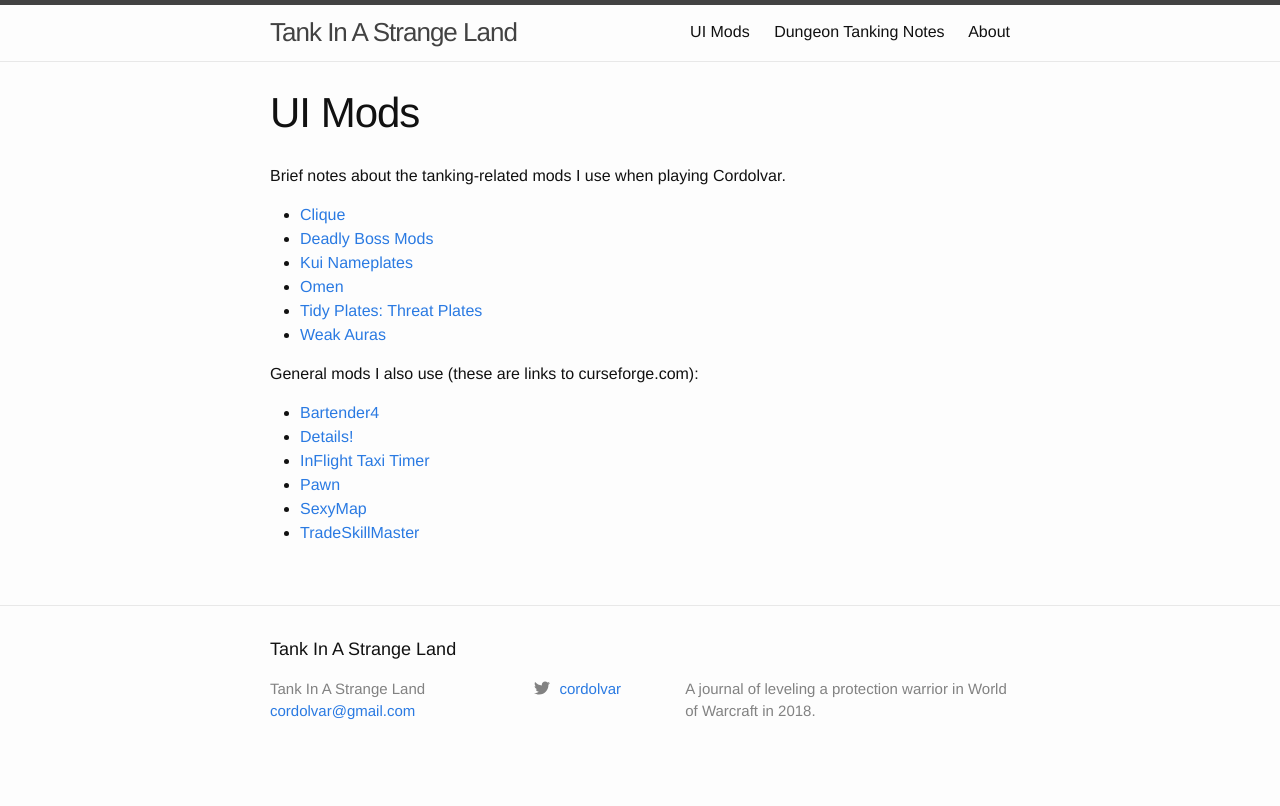
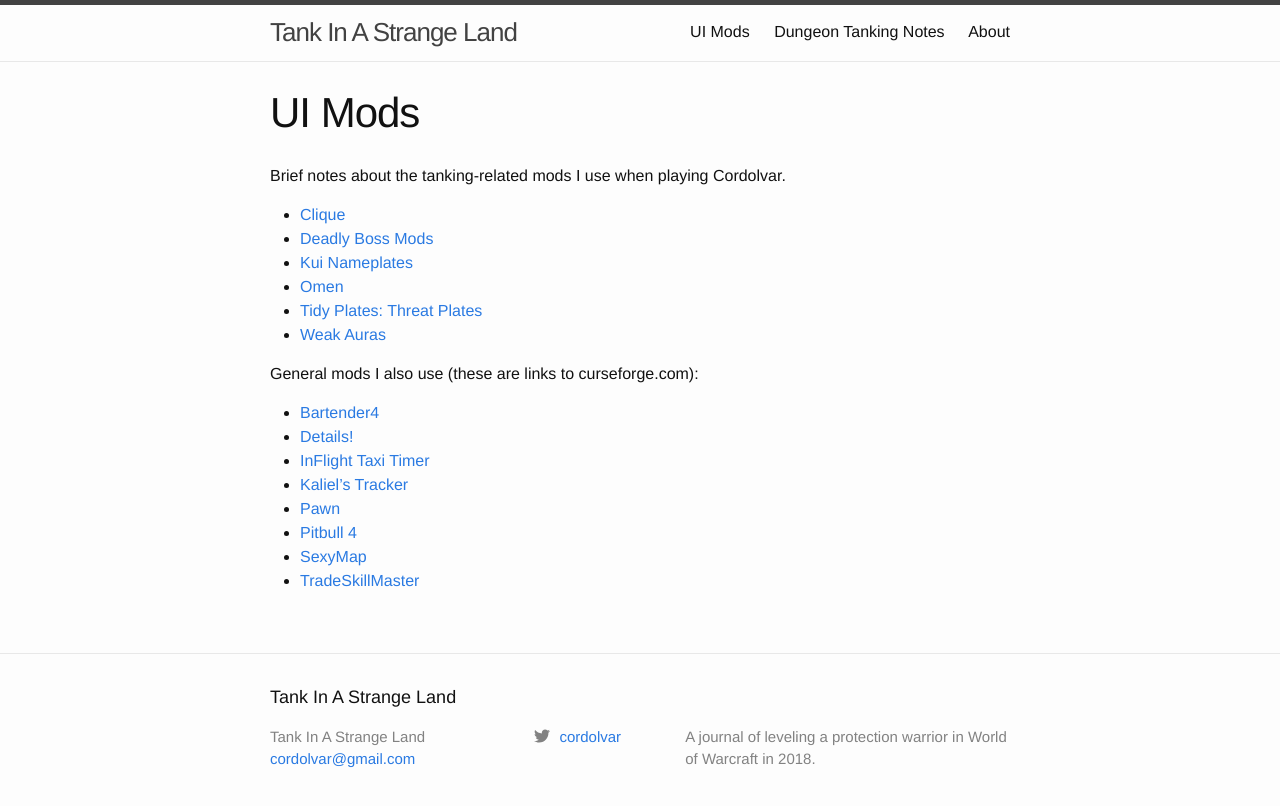
Before and after one commit to tank-in-a-strange-land/site, a Jekyll site: the page built from ui-mods.md, in a window 1280 px wide. Shown: the top 806 px of the page. Built offline with Jekyll 4.4.1, drawn with Linux system fonts in a browser that asks for light colours.

Commit message:
adds a few add-on links

```diff
--- a/ui-mods.md
+++ b/ui-mods.md
@@ -14,6 +14,8 @@ General mods I also use (these are links to curseforge.com):
 * [Bartender4](https://www.curseforge.com/wow/addons/bartender4)
 * [Details!](https://wow.curseforge.com/projects/details)
 * [InFlight Taxi Timer](https://www.curseforge.com/wow/addons/inflight-taxi-timer)
+* [Kaliel's Tracker](https://www.curseforge.com/wow/addons/kaliels-tracker)
 * [Pawn](https://www.curseforge.com/wow/addons/pawn)
+* [Pitbull 4](https://www.curseforge.com/wow/addons/pitbull-unit-frames-4-0)
 * [SexyMap](https://www.curseforge.com/wow/addons/sexymap)
 * [TradeSkillMaster](https://www.curseforge.com/wow/addons/tradeskill-master)
```
